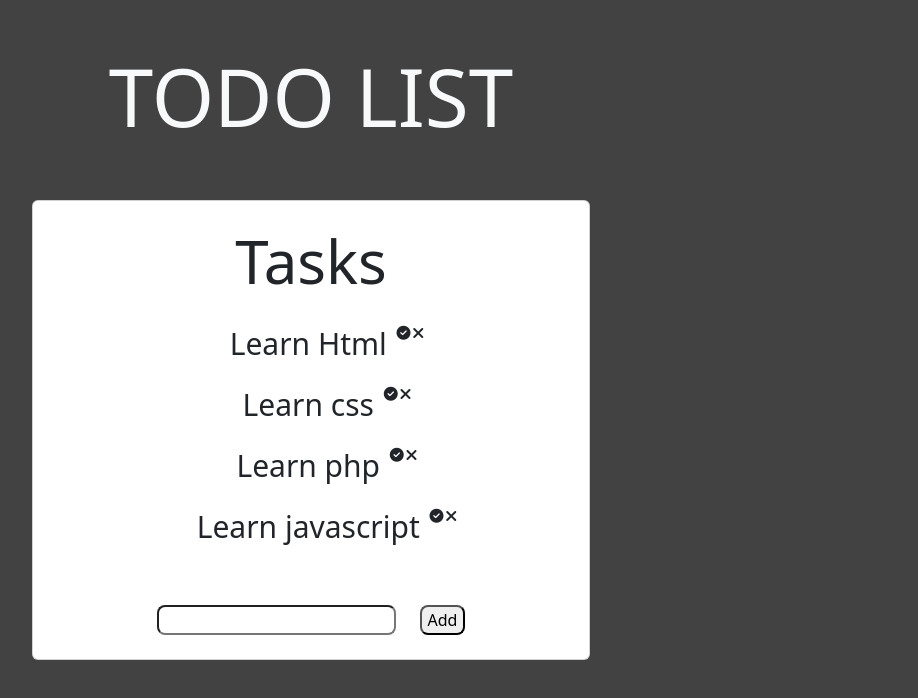
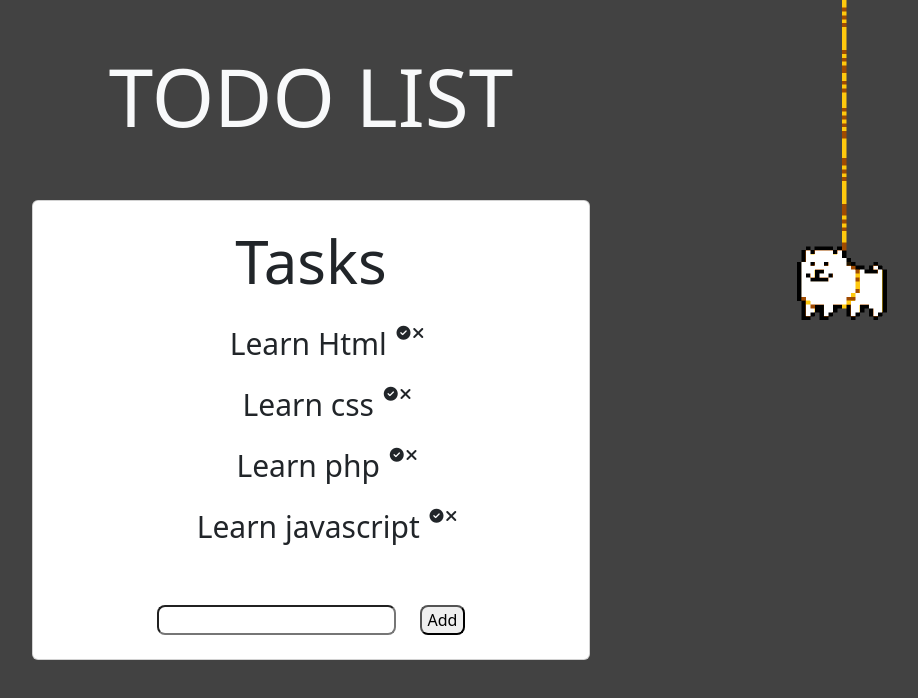
Before and after one commit to LucaRanieri96/vue-todolist, a plain HTML site: page index.html in a window 1280 px wide. Shown: the whole page, without its empty margins (329-1247 px from the left). Drawn offline with nearby package versions, Linux system fonts and the light colour scheme.

Commit message:
Add myself after tomorrow exercise

```diff
--- a/assets/css/style.css
+++ b/assets/css/style.css
@@ -23,3 +23,10 @@ input,
 button {
     border-radius: 0.5rem;
 }
+
+img {
+    height: 40%;
+    position: absolute;
+    top:0;
+    right: 5vw;
+}
--- a/assets/js/app.js
+++ b/assets/js/app.js
@@ -3,6 +3,7 @@ const { createApp } = Vue;
 createApp({
   data() {
     return {
+      dog:"./assets/img/dog.gif",
       title: "TODO LIST",
       newTask: "",
       error: null,
--- a/index.html
+++ b/index.html
@@ -47,9 +47,9 @@
             <button class="ms-4" @click="addTasks()">Add</button>
             <div class="alert alert-danger mt-4" role="alert" v-if="error"><strong>{{error}}</strong></div>
           </div>
-
         </div>
       </div>
+      <img :src="dog">
     </main>
   </div>
 
```
Also changed, not shown: assets/img/dog.gif (added).
